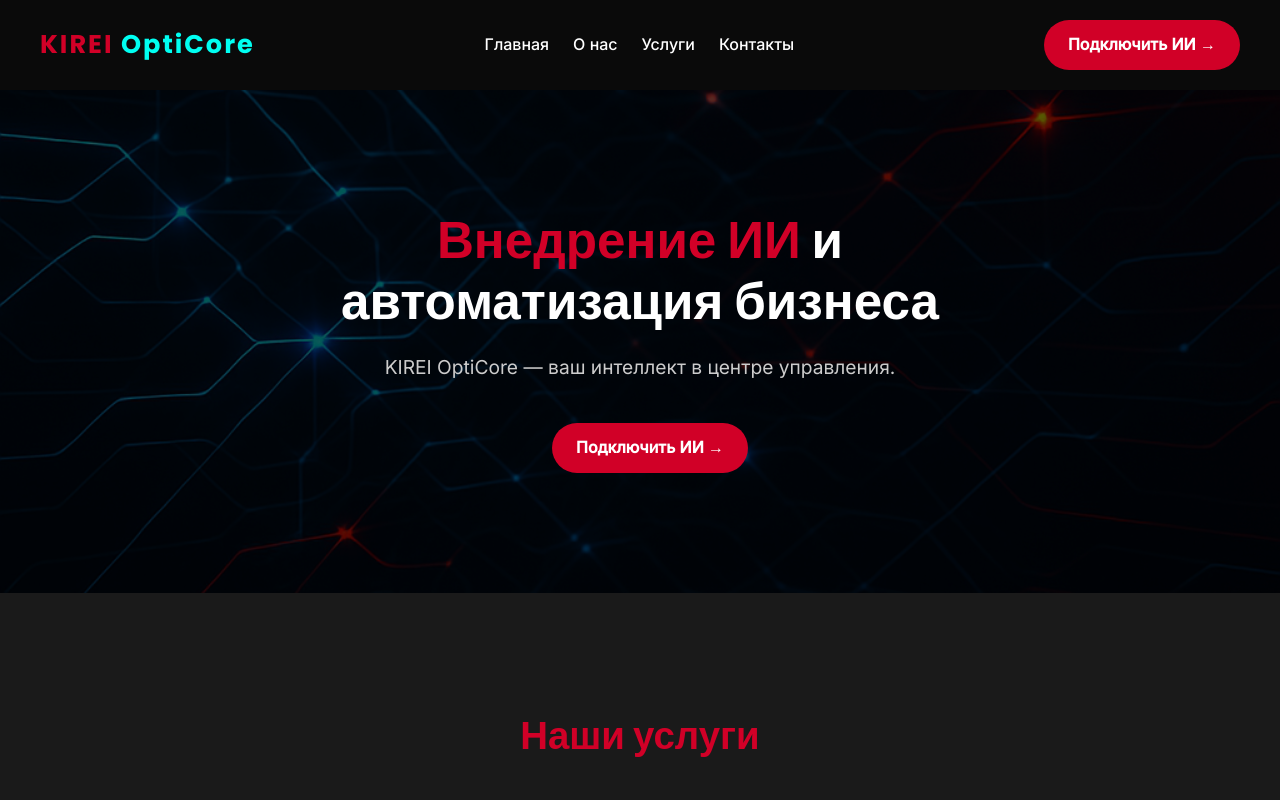
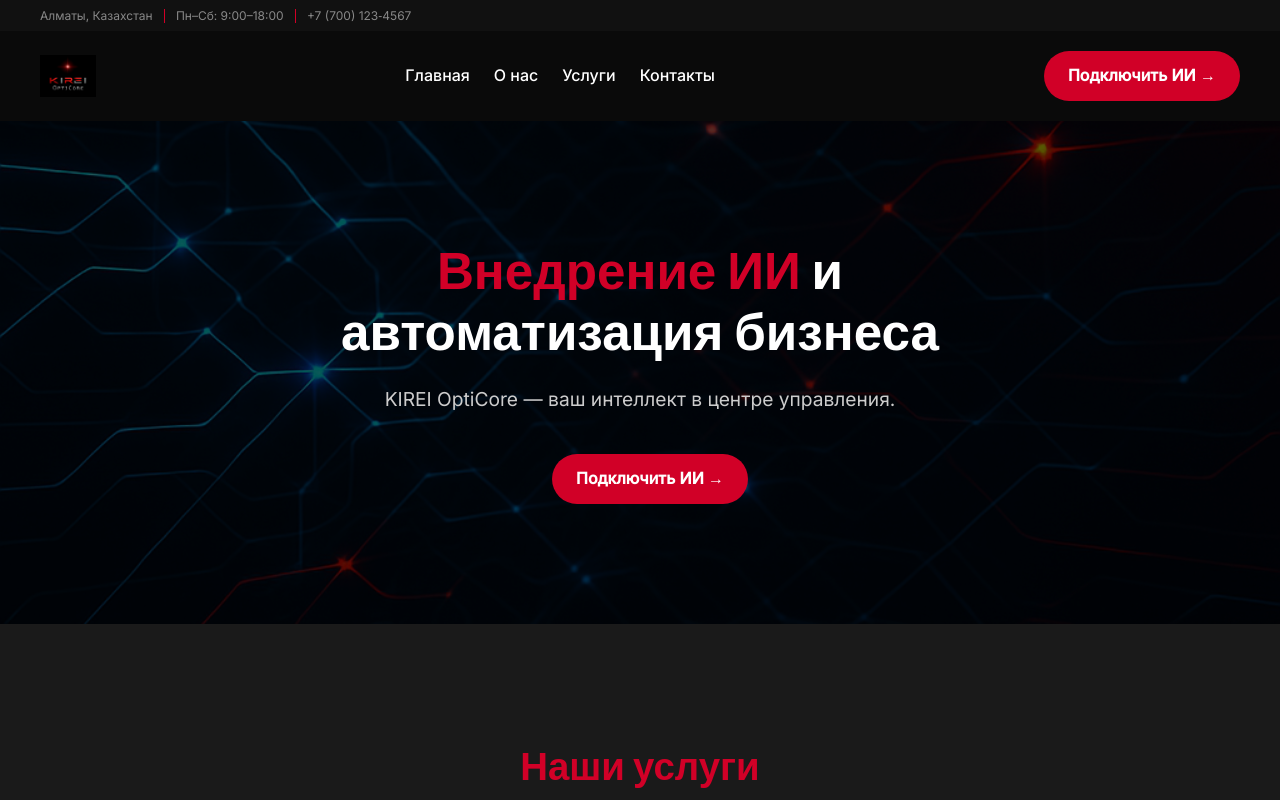
Before and after one commit to Kirei-corporation/kirei-opticore, a plain HTML site: page index.html in a window 1280 px wide. Shown: the top 800 px of the page. Drawn offline with Linux system fonts and the light colour scheme.

Commit message:
Update site design: new top bar, header, and logo

```diff
--- a/index.html
+++ b/index.html
@@ -9,14 +9,24 @@
   <link rel="stylesheet" href="style.css" />
 </head>
   <body>
-  <!-- Шапка сайта с логотипом и навигацией -->
+  <!-- Верхняя информационная панель с контактами -->
+  <div class="top-bar">
+    <div class="contact-info">
+      <span>Алматы, Казахстан</span>
+      <span>Пн–Сб: 9:00–18:00</span>
+      <span>+7 (700) 123‑4567</span>
+    </div>
+    <!-- зона для соц.сетей или дополнительных ссылок может быть добавлена позже -->
+  </div>
+
+  <!-- Основная шапка сайта с логотипом и навигацией -->
   <header>
-    <div class="logo">
-      <span class="logo-kirei">KIREI</span><span class="logo-opticore"> OptiCore</span>
+    <div class="logo-container">
+      <img src="logo.jpg" alt="KIREI OptiCore логотип" class="logo-img" />
     </div>
     <nav>
       <a href="#hero">Главная</a>
-      <a href="#about">О нас</a>
+      <a href="#about">О нас</a>
       <a href="#services">Услуги</a>
       <a href="#contacts">Контакты</a>
     </nav>
--- a/style.css
+++ b/style.css
@@ -15,6 +15,8 @@
   --accent-blue: #00fff2;  /* вторичный акцент – ссылки, выделения */
   --text-light: #ffffff;   /* основной цвет текста */
   --text-muted: #cccccc;   /* приглушённый текст */
+  --top-bar-bg: #111111;   /* фон верхней панели */
+  --top-bar-text: #888888; /* цвет текста верхней панели */
 }
 
 /* Общие стили */
@@ -34,6 +36,44 @@ body {
 a {
   color: var(--accent-blue);
   text-decoration: none;
+}
+
+/* Верхняя информационная панель */
+.top-bar {
+  background-color: var(--top-bar-bg);
+  color: var(--top-bar-text);
+  font-size: 0.75rem;
+  padding: 6px 40px;
+  display: flex;
+  justify-content: space-between;
+  align-items: center;
+}
+
+.contact-info span {
+  margin-right: 20px;
+  position: relative;
+}
+
+.contact-info span:not(:last-child)::after {
+  content: '';
+  position: absolute;
+  right: -12px;
+  top: 50%;
+  transform: translateY(-50%);
+  width: 1px;
+  height: 14px;
+  background-color: var(--accent-red);
+}
+
+/* Логотип-контейнер и изображение */
+.logo-container {
+  display: flex;
+  align-items: center;
+}
+
+.logo-img {
+  height: 42px;
+  width: auto;
 }
 
 /* Шапка */
```
Also changed, not shown: logo.jpg (added).
